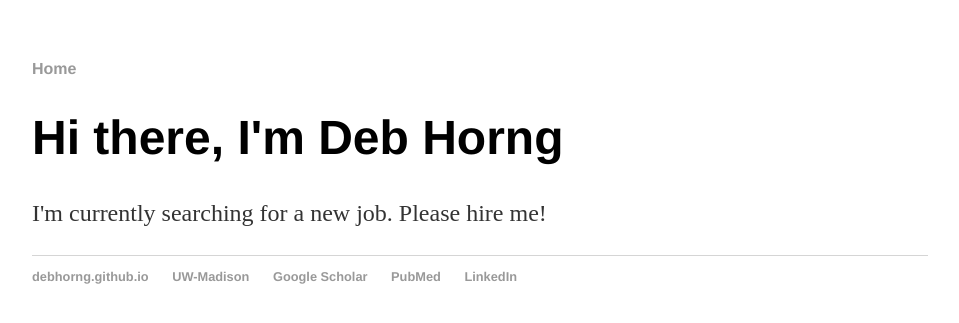
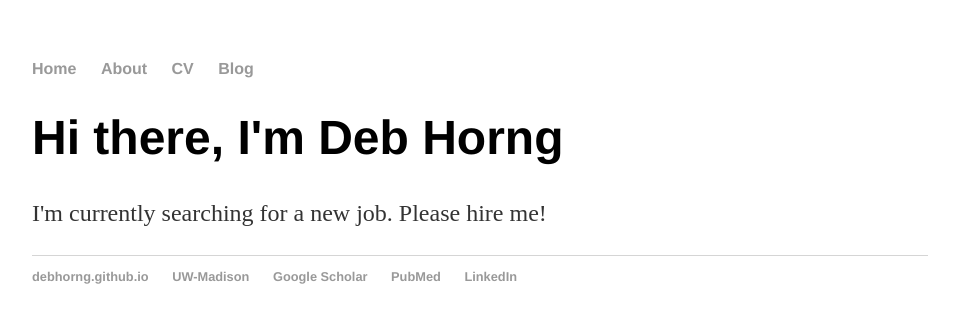
Before and after one commit to debhorng/debhorng.github.io, a Jekyll site: the page built from index.html, in a window 1280 px wide. Shown: the top 323 px of the page, without its empty margins (160-1119 px from the left). Built offline with Jekyll 4.4.1, drawn with Linux system fonts in a browser that asks for light colours.

Commit message:
Update index.html

```diff
--- a/index.html
+++ b/index.html
@@ -1,30 +1,8 @@
-<!DOCTYPE html>
-<html>
-	<head>
-		<title>Deb Horng</title>
-		<!-- link to main stylesheet -->
-		<link rel="stylesheet" type="text/css" href="/css/main.css">
-	</head>
-	<body>
-		<nav>
-    		<ul>
-        		<li><a href="/">Home</a></li>
-    		</ul>
-		</nav>
-		<div class="container">
+---
+layout: default
+title: Deb Horng
+---
     		<div class="blurb">
         		<h1>Hi there, I'm Deb Horng</h1>
 				<p>I'm currently searching for a new job. Please hire me!</p>
     		</div><!-- /.blurb -->
-		</div><!-- /.container -->
-		<footer>
-    		<ul>
-        		<li><a href="https://debhorng.github.io">debhorng.github.io</a></li>
-			<li><a href="https://www.medphysics.wisc.edu/~dhorng/">UW-Madison</a></li>
-			<li><a href="https://scholar.google.com/citations?user=VfTKuhIAAAAJ&sortby=pubdate">Google Scholar</a></li>
-			<li><a href="http://www.ncbi.nlm.nih.gov/pubmed?term=%28Horng%20DE[Author]%29%20OR%20Horng%20D[Author]">PubMed</a></li>
-			<li><a href="https://www.linkedin.com/in/deb-horng">LinkedIn</a></li>
-			</ul>
-		</footer>
-	</body>
-</html>
```
